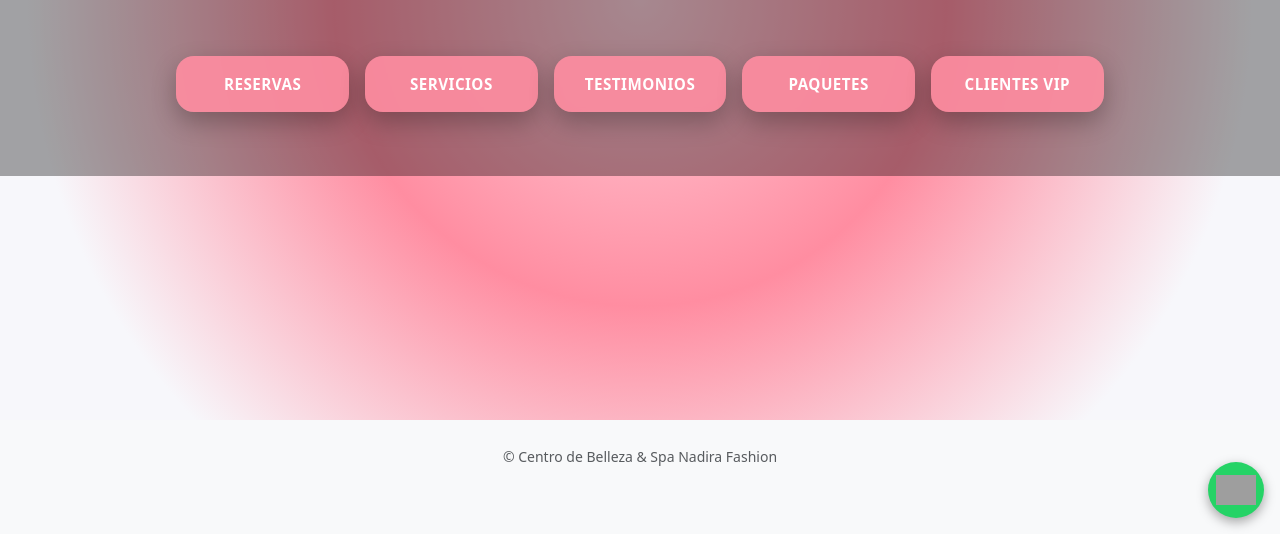
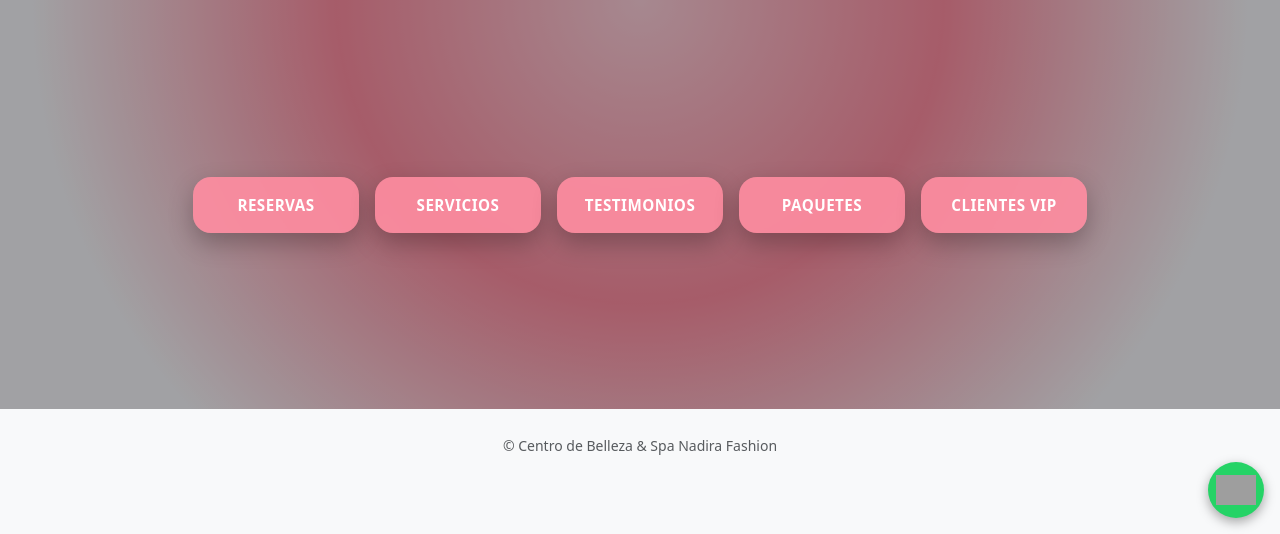
Before and after one commit to JoelkyVargas/salon-nadira, a Django app: page / in a window 1280 px wide. Shown: the part 266-800 px from the top of the page. Run offline with Django 4.2, Linux system fonts and the light colour scheme; data that the repository does not hold is empty; grey boxes are pictures that could not be loaded.

Commit message:
Background photo.py

```diff
--- a/citas/templates/citas/home.html
+++ b/citas/templates/citas/home.html
@@ -14,7 +14,8 @@
 
     /* ---------- HERO MENU (5 rectángulos + fondo) ---------- */
     .hero-menu {
-      min-height: 260px;
+      /* Altura fluida: crece con el ancho de viewport (sin "brincos") */
+      height: clamp(280px, 32vw, 520px);
       background-size: cover;
       background-position: center;
       position: relative;
@@ -28,7 +29,20 @@
       background: rgba(0,0,0,0.35);
       width: 100%;
       height: 100%;
-      padding: 2rem 0 3rem 0;
+
+      /* Centrado vertical real: elimina la “franja” oscura superior rara */
+      display: flex;
+      align-items: center;
+
+      /* Padding fluido (sin saltos) */
+      padding: clamp(1.5rem, 3vw, 3rem) 0;
+    }
+
+    /* Limitar ancho del contenido en pantallas muy anchas (reduce “aplanado”) */
+    .hero-menu-inner {
+      width: min(1100px, 100%);
+      margin: 0 auto;
+      padding: 0 12px; /* respiración lateral en pantallas pequeñas */
     }
 
     .hero-menu-card {
@@ -55,19 +69,6 @@
       font-size: 0.95rem;
       letter-spacing: 0.03em;
       text-transform: uppercase;
-    }
-
-    /* 💻 Ajuste solo para pantallas tipo compu / tablet horizontal */
-    @media (min-width: 768px) {
-      .hero-menu {
-        min-height: 420px;              /* más alto en escritorio */
-        background-position: center center;
-      }
-
-      .hero-menu-overlay {
-        padding-top: 3.5rem;
-        padding-bottom: 4rem;
-      }
     }
 
     /* ---------- Botón flotante de WhatsApp ---------- */
@@ -135,7 +136,7 @@
 <section class="hero-menu hero-menu-fallback">
 {% endif %}
   <div class="hero-menu-overlay">
-    <div class="container">
+    <div class="hero-menu-inner">
       <div class="row g-3 justify-content-center">
 
         <div class="col-6 col-md-4 col-lg-2">
@@ -186,7 +187,7 @@
         {% endif %}
         <form method="post">
           {% csrf_token %}
-          <input type="hidden" name="action" value="booking">  <!-- importante para la vista -->
+          <input type="hidden" name="action" value="booking">
           <div class="mb-3">
             <label class="form-label">Nombre</label>
             {{ form.customer_name }}
@@ -225,9 +226,7 @@
   {% if service_groups %}
     {% for category_name, items in service_groups %}
       <div class="mb-4 pb-3 border-bottom">
-        <!-- Título de la categoría, más grande y destacado -->
-        <h3 class="mb-3"
-            style="color:#ff8da1;font-weight:800;font-size:1.25rem;">
+        <h3 class="mb-3" style="color:#ff8da1;font-weight:800;font-size:1.25rem;">
           {{ category_name }}
         </h3>
 
@@ -264,7 +263,6 @@
           {% if t.photos.all %}
             <div class="row g-3 mt-2">
               {% for p in t.photos.all %}
-                <!-- FOTO ANTES -->
                 <div class="col-12 col-md-6">
                   <div class="ratio ratio-16x9 testimonial-frame border rounded overflow-hidden">
                     <img
@@ -275,7 +273,6 @@
                 </div>
 
                 {% if p.after_image %}
-                <!-- FOTO DESPUÉS -->
                 <div class="col-12 col-md-6">
                   <div class="ratio ratio-16x9 testimonial-frame border rounded overflow-hidden">
                     <img
@@ -346,10 +343,9 @@
          class="container py-5 toggle-section d-none">
   <h2 class="mb-3" style="color:#ff8da1;font-weight:800;">Clientes VIP 💎</h2>
 
-  <!-- Formulario VIP -->
   <form method="post" class="mb-3">
     {% csrf_token %}
-    <input type="hidden" name="action" value="vip">  <!-- importante para initial_section -->
+    <input type="hidden" name="action" value="vip">
     <div class="row g-2 align-items-center">
       <div class="col-12 col-md-6 col-lg-4">
         <input type="text"
@@ -418,13 +414,12 @@
   <small>© Centro de Belleza &amp; Spa Nadira Fashion</small>
 </footer>
 
-<!-- Botón flotante de WhatsApp -->
+<!-- Botón flotante de WhatsApp (NO TOCADO) -->
 <a href="https://wa.me/50685742863?text=Hola%21%20Acabo%20de%20visitar%20tu%20p%C3%A1gina%20web%20y%20me%20gustar%C3%ADa%20pedirte%20m%C3%A1s%20informaci%C3%B3n."
    class="whatsapp-floating"
    target="_blank"
    rel="noopener"
    aria-label="Contactar por WhatsApp">
-  <!-- Logo oficial vía background, sin tocar estilos de la burbuja -->
   <span style="
       display:block;
       width: 70%;
@@ -439,7 +434,7 @@
 
 <script src="https://cdn.jsdelivr.net/npm/bootstrap@5.3.0/dist/js/bootstrap.bundle.min.js"></script>
 
-<!-- JS 1: mostrar/ocultar secciones según clic + initial_section -->
+<!-- JS 1: mostrar/ocultar secciones según clic + initial_section (NO TOCADO) -->
 <script>
   document.addEventListener("DOMContentLoaded", function () {
     const sections = document.querySelectorAll(".toggle-section");
@@ -470,11 +465,10 @@
     if (initialSection) {
       showSection(initialSection);
     }
-    // else { showSection("reservar"); }
   });
 </script>
 
-<!-- JS 2: Cargar horas disponibles vía /api/available-times/ -->
+<!-- JS 2: Cargar horas disponibles vía /api/available-times/ (NO TOCADO) -->
 <script>
   document.addEventListener("DOMContentLoaded", function () {
     const dateInput   = document.getElementById("date-input");
```
